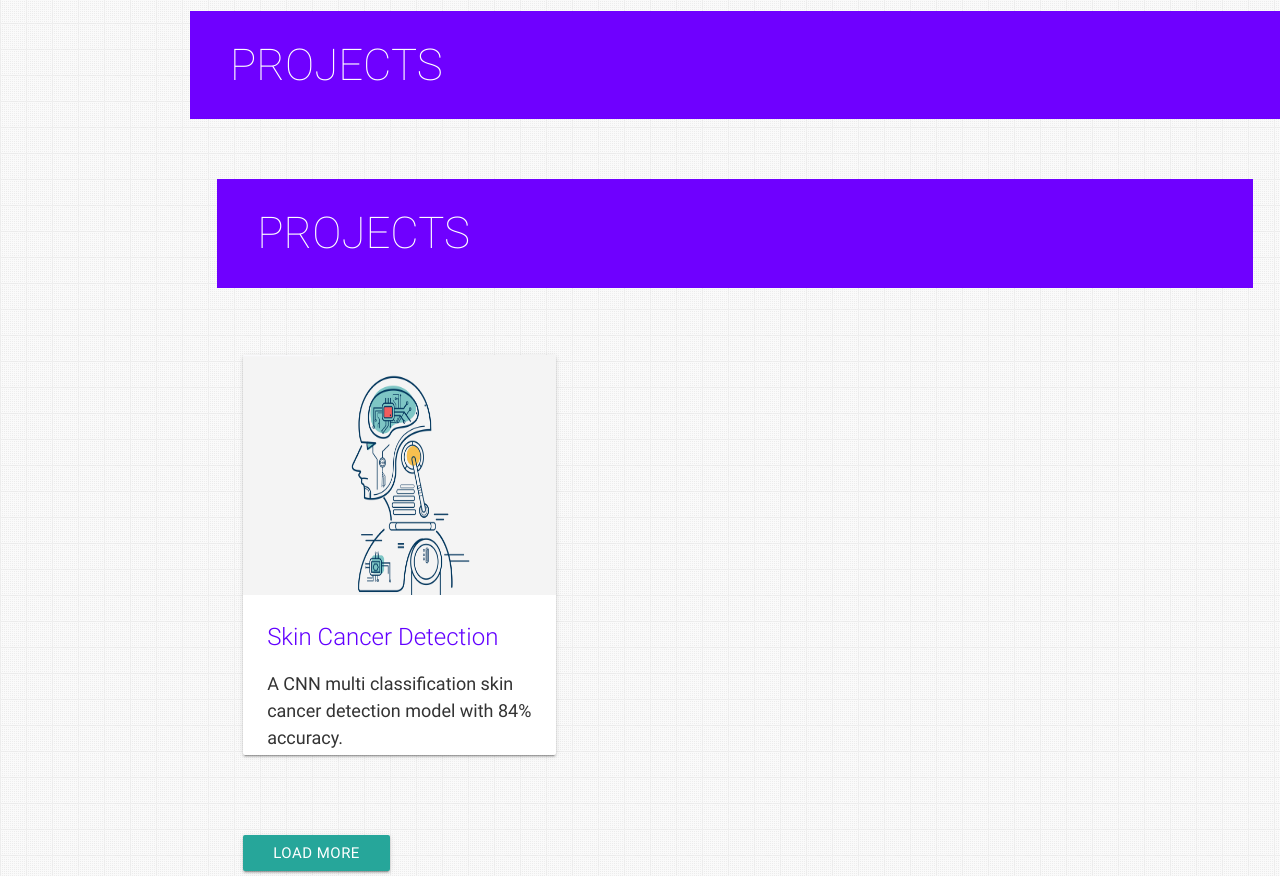
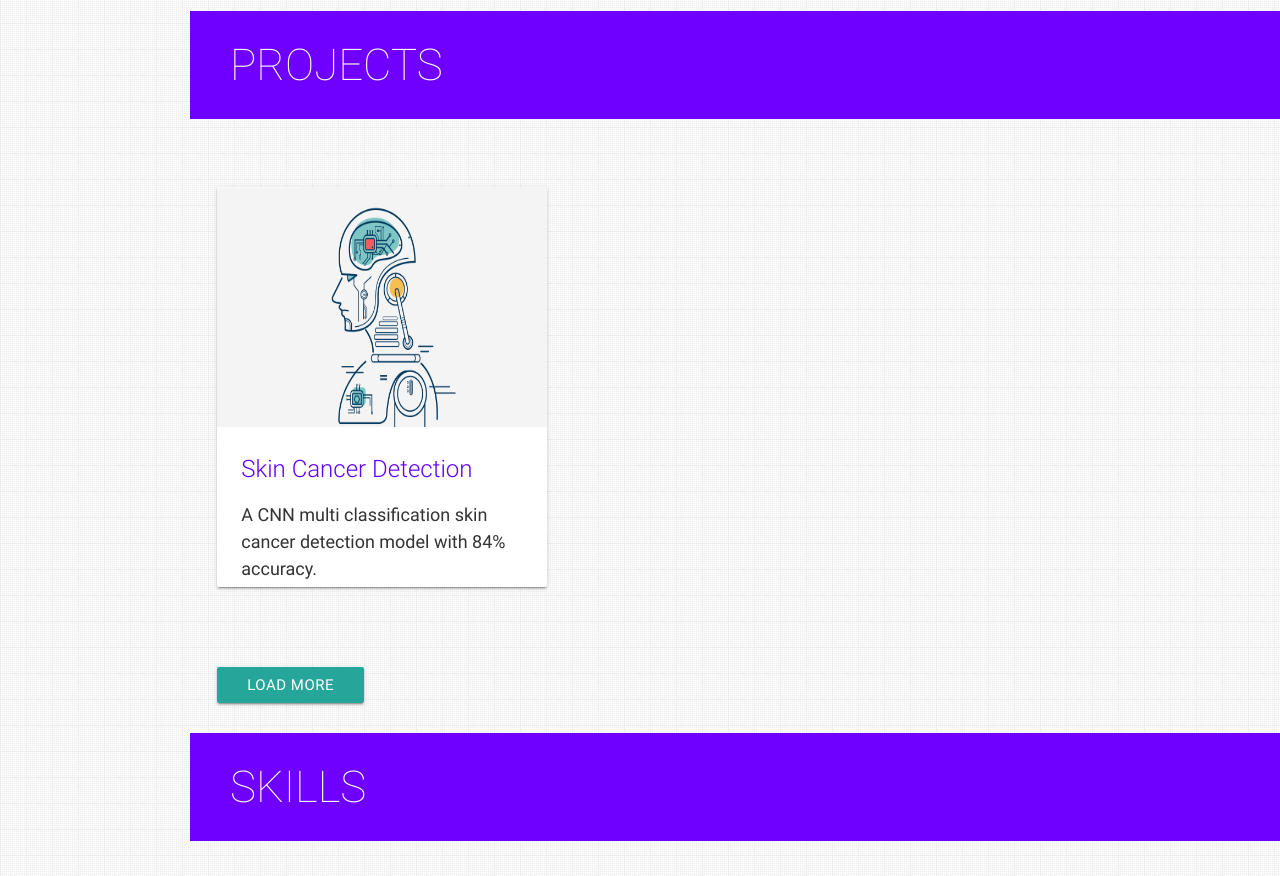
Before and after one commit to Paarth-Kashyap/Paarth-Kashyap.github.io, a plain HTML site: page index.html in a window 1280 px wide. Shown: the part 3851-4727 px from the top of the page. Drawn offline with nearby package versions, Linux system fonts and the light colour scheme; some icons are missing.

Commit message:
check to see updates

```diff
--- a/index.html
+++ b/index.html
@@ -471,9 +471,6 @@ of each drug container to estimate the degradation of the drug.
     <!-- Fourth Section: Projects -->
     <section id="projects" class="section scrollspy">
       <h3 class="page-title white-text teal">Projects</h3>
-      <div class="container">
-        <section id="projects" class="section scrollspy">
-          <h3 class="page-title white-text teal">Projects</h3>
           <div class="container">
             <div id="recent-projects" class="row"></div> <!-- New section for Recent Projects -->
             <button id="load-more" class="btn waves-effect waves-light">Load More</button> <!-- Load More Button -->
```
